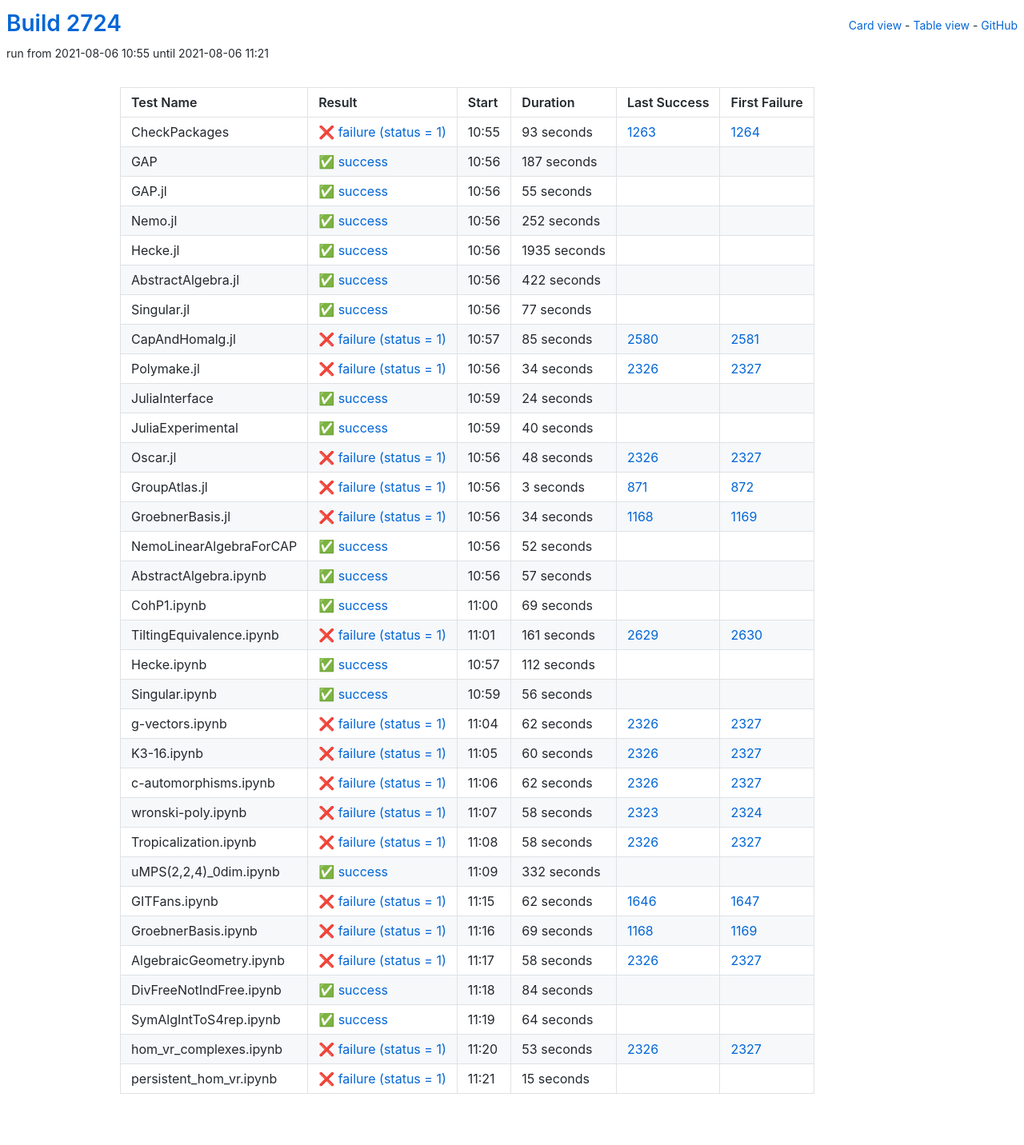
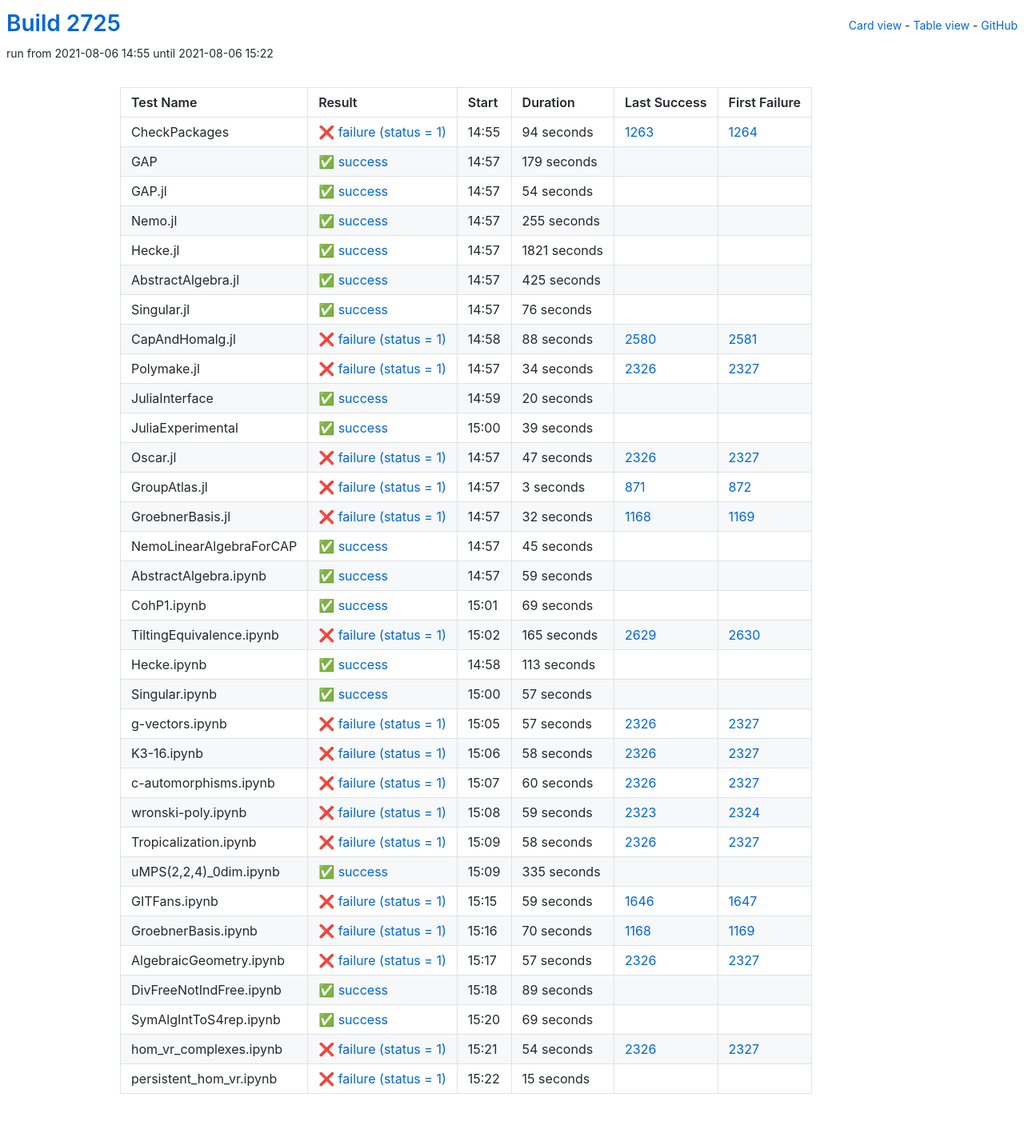
Before and after one commit to oscar-system/oscar-ci-status-stable, a Jekyll site: the page built from table.html, in a window 1280 px wide. Shown: the whole page at 80% size. Built offline with Jekyll 4.4.1, drawn with Linux system fonts in a browser that asks for light colours.

Commit message:
Build #2725

```diff
--- a/_data/ci.yml
+++ b/_data/ci.yml
@@ -1,6 +1,6 @@
 ---
-build: 2724
-build_url: https://oscarci.mathematik.uni-kl.de/job/oscar-stable/2724/
+build: 2725
+build_url: https://oscarci.mathematik.uni-kl.de/job/oscar-stable/2725/
 job: oscar-stable
 organization: oscar-system
 repo: oscar-ci-status-stable
@@ -8,104 +8,104 @@ repourl: https://github.com/oscar-system/oscar-ci-status-stable
 tests:
 - name: CheckPackages
   id: checkpackages
-  log: https://oscarci.mathematik.uni-kl.de/job/oscar-stable/2724/artifact/logs/build-2724/CheckPackages.log
-  start: 2021-08-06 10:55
+  log: https://oscarci.mathematik.uni-kl.de/job/oscar-stable/2725/artifact/logs/build-2725/CheckPackages.log
+  start: 2021-08-06 14:55
   success: false
   exitcode: 1
   status: failure
-  duration: 93
+  duration: 94
   last_success: 1263
   last_success_url: https://oscarci.mathematik.uni-kl.de/job/oscar-stable/1263/
   first_failure: 1264
   first_failure_url: https://oscarci.mathematik.uni-kl.de/job/oscar-stable/1264/
 - name: GAP
   id: gap
-  log: https://oscarci.mathematik.uni-kl.de/job/oscar-stable/2724/artifact/logs/build-2724/GAP.log
-  start: 2021-08-06 10:56
+  log: https://oscarci.mathematik.uni-kl.de/job/oscar-stable/2725/artifact/logs/build-2725/GAP.log
+  start: 2021-08-06 14:57
   success: true
   exitcode: 0
   status: success
-  duration: 187
+  duration: 179
   last_success: false
   last_success_url:
   first_failure: false
   first_failure_url:
 - name: GAP.jl
   id: gap-jl
-  log: https://oscarci.mathematik.uni-kl.de/job/oscar-stable/2724/artifact/logs/build-2724/GAP.jl.log
-  start: 2021-08-06 10:56
+  log: https://oscarci.mathematik.uni-kl.de/job/oscar-stable/2725/artifact/logs/build-2725/GAP.jl.log
+  start: 2021-08-06 14:57
   success: true
   exitcode: 0
   status: success
-  duration: 55
+  duration: 54
   last_success: false
   last_success_url:
   first_failure: false
   first_failure_url:
 - name: Nemo.jl
   id: nemo-jl
-  log: https://oscarci.mathematik.uni-kl.de/job/oscar-stable/2724/artifact/logs/build-2724/Nemo.jl.log
-  start: 2021-08-06 10:56
+  log: https://oscarci.mathematik.uni-kl.de/job/oscar-stable/2725/artifact/logs/build-2725/Nemo.jl.log
+  start: 2021-08-06 14:57
   success: true
   exitcode: 0
   status: success
-  duration: 252
+  duration: 255
   last_success: false
   last_success_url:
   first_failure: false
   first_failure_url:
 - name: Hecke.jl
   id: hecke-jl
-  log: https://oscarci.mathematik.uni-kl.de/job/oscar-stable/2724/artifact/logs/build-2724/Hecke.jl.log
-  start: 2021-08-06 10:56
+  log: https://oscarci.mathematik.uni-kl.de/job/oscar-stable/2725/artifact/logs/build-2725/Hecke.jl.log
+  start: 2021-08-06 14:57
   success: true
   exitcode: 0
   status: success
-  duration: 1935
+  duration: 1821
   last_success: false
   last_success_url:
   first_failure: false
   first_failure_url:
 - name: AbstractAlgebra.jl
   id: abstractalgebra-jl
-  log: https://oscarci.mathematik.uni-kl.de/job/oscar-stable/2724/artifact/logs/build-2724/AbstractAlgebra.jl.log
-  start: 2021-08-06 10:56
+  log: https://oscarci.mathematik.uni-kl.de/job/oscar-stable/2725/artifact/logs/build-2725/AbstractAlgebra.jl.log
+  start: 2021-08-06 14:57
   success: true
   exitcode: 0
   status: success
-  duration: 422
+  duration: 425
   last_success: false
   last_success_url:
   first_failure: false
   first_failure_url:
 - name: Singular.jl
   id: singular-jl
-  log: https://oscarci.mathematik.uni-kl.de/job/oscar-stable/2724/artifact/logs/build-2724/Singular.jl.log
-  start: 2021-08-06 10:56
+  log: https://oscarci.mathematik.uni-kl.de/job/oscar-stable/2725/artifact/logs/build-2725/Singular.jl.log
+  start: 2021-08-06 14:57
   success: true
   exitcode: 0
   status: success
-  duration: 77
+  duration: 76
   last_success: false
   last_success_url:
   first_failure: false
   first_failure_url:
 - name: CapAndHomalg.jl
   id: capandhomalg-jl
-  log: https://oscarci.mathematik.uni-kl.de/job/oscar-stable/2724/artifact/logs/build-2724/CapAndHomalg.jl.log
-  start: 2021-08-06 10:57
+  log: https://oscarci.mathematik.uni-kl.de/job/oscar-stable/2725/artifact/logs/build-2725/CapAndHomalg.jl.log
+  start: 2021-08-06 14:58
   success: false
   exitcode: 1
   status: failure
-  duration: 85
+  duration: 88
   last_success: 2580
   last_success_url: https://oscarci.mathematik.uni-kl.de/job/oscar-stable/2580/
   first_failure: 2581
   first_failure_url: https://oscarci.mathematik.uni-kl.de/job/oscar-stable/2581/
 - name: Polymake.jl
   id: polymake-jl
-  log: https://oscarci.mathematik.uni-kl.de/job/oscar-stable/2724/artifact/logs/build-2724/Polymake.jl.log
-  start: 2021-08-06 10:56
+  log: https://oscarci.mathematik.uni-kl.de/job/oscar-stable/2725/artifact/logs/build-2725/Polymake.jl.log
+  start: 2021-08-06 14:57
   success: false
   exitcode: 1
   status: failure
@@ -116,44 +116,44 @@ tests:
   first_failure_url: https://oscarci.mathematik.uni-kl.de/job/oscar-stable/2327/
 - name: JuliaInterface
   id: juliainterface
-  log: https://oscarci.mathematik.uni-kl.de/job/oscar-stable/2724/artifact/logs/build-2724/JuliaInterface.log
-  start: 2021-08-06 10:59
+  log: https://oscarci.mathematik.uni-kl.de/job/oscar-stable/2725/artifact/logs/build-2725/JuliaInterface.log
+  start: 2021-08-06 14:59
   success: true
   exitcode: 0
   status: success
-  duration: 24
+  duration: 20
   last_success: false
   last_success_url:
   first_failure: false
   first_failure_url:
 - name: JuliaExperimental
   id: juliaexperimental
-  log: https://oscarci.mathematik.uni-kl.de/job/oscar-stable/2724/artifact/logs/build-2724/JuliaExperimental.log
-  start: 2021-08-06 10:59
+  log: https://oscarci.mathematik.uni-kl.de/job/oscar-stable/2725/artifact/logs/build-2725/JuliaExperimental.log
+  start: 2021-08-06 15:00
   success: true
   exitcode: 0
   status: success
-  duration: 40
+  duration: 39
   last_success: false
   last_success_url:
   first_failure: false
   first_failure_url:
 - name: Oscar.jl
   id: oscar-jl
-  log: https://oscarci.mathematik.uni-kl.de/job/oscar-stable/2724/artifact/logs/build-2724/Oscar.jl.log
-  start: 2021-08-06 10:56
+  log: https://oscarci.mathematik.uni-kl.de/job/oscar-stable/2725/artifact/logs/build-2725/Oscar.jl.log
+  start: 2021-08-06 14:57
   success: false
   exitcode: 1
   status: failure
-  duration: 48
+  duration: 47
   last_success: 2326
   last_success_url: https://oscarci.mathematik.uni-kl.de/job/oscar-stable/2326/
   first_failure: 2327
   first_failure_url: https://oscarci.mathematik.uni-kl.de/job/oscar-stable/2327/
 - name: GroupAtlas.jl
   id: groupatlas-jl
-  log: https://oscarci.mathematik.uni-kl.de/job/oscar-stable/2724/artifact/logs/build-2724/GroupAtlas.jl.log
-  start: 2021-08-06 10:56
+  log: https://oscarci.mathematik.uni-kl.de/job/oscar-stable/2725/artifact/logs/build-2725/GroupAtlas.jl.log
+  start: 2021-08-06 14:57
   success: false
   exitcode: 1
   status: failure
@@ -164,44 +164,44 @@ tests:
   first_failure_url: https://oscarci.mathematik.uni-kl.de/job/oscar-stable/872/
 - name: GroebnerBasis.jl
   id: groebnerbasis-jl
-  log: https://oscarci.mathematik.uni-kl.de/job/oscar-stable/2724/artifact/logs/build-2724/GroebnerBasis.jl.log
-  start: 2021-08-06 10:56
+  log: https://oscarci.mathematik.uni-kl.de/job/oscar-stable/2725/artifact/logs/build-2725/GroebnerBasis.jl.log
+  start: 2021-08-06 14:57
   success: false
   exitcode: 1
   status: failure
-  duration: 34
+  duration: 32
   last_success: 1168
   last_success_url: https://oscarci.mathematik.uni-kl.de/job/oscar-stable/1168/
   first_failure: 1169
   first_failure_url: https://oscarci.mathematik.uni-kl.de/job/oscar-stable/1169/
 - name: NemoLinearAlgebraForCAP
   id: nemolinearalgebraforcap
-  log: https://oscarci.mathematik.uni-kl.de/job/oscar-stable/2724/artifact/logs/build-2724/NemoLinearAlgebraForCAP.log
-  start: 2021-08-06 10:56
+  log: https://oscarci.mathematik.uni-kl.de/job/oscar-stable/2725/artifact/logs/build-2725/NemoLinearAlgebraForCAP.log
+  start: 2021-08-06 14:57
   success: true
   exitcode: 0
   status: success
-  duration: 52
+  duration: 45
   last_success: false
   last_success_url:
   first_failure: false
   first_failure_url:
 - name: AbstractAlgebra.ipynb
   id: abstractalgebra-ipynb
-  log: https://oscarci.mathematik.uni-kl.de/job/oscar-stable/2724/artifact/logs/build-2724/AbstractAlgebra.ipynb.log
-  start: 2021-08-06 10:56
+  log: https://oscarci.mathematik.uni-kl.de/job/oscar-stable/2725/artifact/logs/build-2725/AbstractAlgebra.ipynb.log
+  start: 2021-08-06 14:57
   success: true
   exitcode: 0
   status: success
-  duration: 57
+  duration: 59
   last_success: false
   last_success_url:
   first_failure: false
   first_failure_url:
 - name: CohP1.ipynb
   id: cohp1-ipynb
-  log: https://oscarci.mathematik.uni-kl.de/job/oscar-stable/2724/artifact/logs/build-2724/CohP1.ipynb.log
-  start: 2021-08-06 11:00
+  log: https://oscarci.mathematik.uni-kl.de/job/oscar-stable/2725/artifact/logs/build-2725/CohP1.ipynb.log
+  start: 2021-08-06 15:01
   success: true
   exitcode: 0
   status: success
@@ -212,56 +212,68 @@ tests:
   first_failure_url:
 - name: TiltingEquivalence.ipynb
   id: tiltingequivalence-ipynb
-  log: https://oscarci.mathematik.uni-kl.de/job/oscar-stable/2724/artifact/logs/build-2724/TiltingEquivalence.ipynb.log
-  start: 2021-08-06 11:01
+  log: https://oscarci.mathematik.uni-kl.de/job/oscar-stable/2725/artifact/logs/build-2725/TiltingEquivalence.ipynb.log
+  start: 2021-08-06 15:02
   success: false
   exitcode: 1
   status: failure
-  duration: 161
+  duration: 165
   last_success: 2629
   last_success_url: https://oscarci.mathematik.uni-kl.de/job/oscar-stable/2629/
   first_failure: 2630
   first_failure_url: https://oscarci.mathematik.uni-kl.de/job/oscar-stable/2630/
 - name: Hecke.ipynb
   id: hecke-ipynb
-  log: https://oscarci.mathematik.uni-kl.de/job/oscar-stable/2724/artifact/logs/build-2724/Hecke.ipynb.log
-  start: 2021-08-06 10:57
+  log: https://oscarci.mathematik.uni-kl.de/job/oscar-stable/2725/artifact/logs/build-2725/Hecke.ipynb.log
+  start: 2021-08-06 14:58
   success: true
   exitcode: 0
   status: success
-  duration: 112
+  duration: 113
   last_success: false
   last_success_url:
   first_failure: false
   first_failure_url:
 - name: Singular.ipynb
   id: singular-ipynb
-  log: https://oscarci.mathematik.uni-kl.de/job/oscar-stable/2724/artifact/logs/build-2724/Singular.ipynb.log
-  start: 2021-08-06 10:59
+  log: https://oscarci.mathematik.uni-kl.de/job/oscar-stable/2725/artifact/logs/build-2725/Singular.ipynb.log
+  start: 2021-08-06 15:00
   success: true
   exitcode: 0
   status: success
-  duration: 56
+  duration: 57
   last_success: false
   last_success_url:
   first_failure: false
   first_failure_url:
 - name: g-vectors.ipynb
   id: g-vectors-ipynb
-  log: https://oscarci.mathematik.uni-kl.de/job/oscar-stable/2724/artifact/logs/build-2724/g-vectors.ipynb.log
-  start: 2021-08-06 11:04
+  log: https://oscarci.mathematik.uni-kl.de/job/oscar-stable/2725/artifact/logs/build-2725/g-vectors.ipynb.log
+  start: 2021-08-06 15:05
   success: false
   exitcode: 1
   status: failure
-  duration: 62
+  duration: 57
   last_success: 2326
   last_success_url: https://oscarci.mathematik.uni-kl.de/job/oscar-stable/2326/
   first_failure: 2327
   first_failure_url: https://oscarci.mathematik.uni-kl.de/job/oscar-stable/2327/
 - name: K3-16.ipynb
   id: k3-16-ipynb
-  log: https://oscarci.mathematik.uni-kl.de/job/oscar-stable/2724/artifact/logs/build-2724/K3-16.ipynb.log
-  start: 2021-08-06 11:05
+  log: https://oscarci.mathematik.uni-kl.de/job/oscar-stable/2725/artifact/logs/build-2725/K3-16.ipynb.log
+  start: 2021-08-06 15:06
+  success: false
+  exitcode: 1
+  status: failure
+  duration: 58
+  last_success: 2326
+  last_success_url: https://oscarci.mathematik.uni-kl.de/job/oscar-stable/2326/
+  first_failure: 2327
+  first_failure_url: https://oscarci.mathematik.uni-kl.de/job/oscar-stable/2327/
+- name: c-automorphisms.ipynb
+  id: c-automorphisms-ipynb
+  log: https://oscarci.mathematik.uni-kl.de/job/oscar-stable/2725/artifact/logs/build-2725/c-automorphisms.ipynb.log
+  start: 2021-08-06 15:07
   success: false
   exitcode: 1
   status: failure
@@ -270,34 +282,22 @@ tests:
   last_success_url: https://oscarci.mathematik.uni-kl.de/job/oscar-stable/2326/
   first_failure: 2327
   first_failure_url: https://oscarci.mathematik.uni-kl.de/job/oscar-stable/2327/
-- name: c-automorphisms.ipynb
-  id: c-automorphisms-ipynb
-  log: https://oscarci.mathematik.uni-kl.de/job/oscar-stable/2724/artifact/logs/build-2724/c-automorphisms.ipynb.log
-  start: 2021-08-06 11:06
+- name: wronski-poly.ipynb
+  id: wronski-poly-ipynb
+  log: https://oscarci.mathematik.uni-kl.de/job/oscar-stable/2725/artifact/logs/build-2725/wronski-poly.ipynb.log
+  start: 2021-08-06 15:08
   success: false
   exitcode: 1
   status: failure
-  duration: 62
-  last_success: 2326
-  last_success_url: https://oscarci.mathematik.uni-kl.de/job/oscar-stable/2326/
-  first_failure: 2327
-  first_failure_url: https://oscarci.mathematik.uni-kl.de/job/oscar-stable/2327/
-- name: wronski-poly.ipynb
-  id: wronski-poly-ipynb
-  log: https://oscarci.mathematik.uni-kl.de/job/oscar-stable/2724/artifact/logs/build-2724/wronski-poly.ipynb.log
-  start: 2021-08-06 11:07
-  success: false
-  exitcode: 1
-  status: failure
-  duration: 58
+  duration: 59
   last_success: 2323
   last_success_url: https://oscarci.mathematik.uni-kl.de/job/oscar-stable/2323/
   first_failure: 2324
   first_failure_url: https://oscarci.mathematik.uni-kl.de/job/oscar-stable/2324/
 - name: Tropicalization.ipynb
   id: tropicalization-ipynb
-  log: https://oscarci.mathematik.uni-kl.de/job/oscar-stable/2724/artifact/logs/build-2724/Tropicalization.ipynb.log
-  start: 2021-08-06 11:08
+  log: https://oscarci.mathematik.uni-kl.de/job/oscar-stable/2725/artifact/logs/build-2725/Tropicalization.ipynb.log
+  start: 2021-08-06 15:09
   success: false
   exitcode: 1
   status: failure
@@ -308,92 +308,92 @@ tests:
   first_failure_url: https://oscarci.mathematik.uni-kl.de/job/oscar-stable/2327/
 - name: uMPS(2,2,4)_0dim.ipynb
   id: umps-2-2-4-0dim-ipynb
-  log: https://oscarci.mathematik.uni-kl.de/job/oscar-stable/2724/artifact/logs/build-2724/uMPS-2-2-4-_0dim.ipynb.log
-  start: 2021-08-06 11:09
+  log: https://oscarci.mathematik.uni-kl.de/job/oscar-stable/2725/artifact/logs/build-2725/uMPS-2-2-4-_0dim.ipynb.log
+  start: 2021-08-06 15:09
   success: true
   exitcode: 0
   status: success
-  duration: 332
+  duration: 335
   last_success: false
   last_success_url:
   first_failure: false
   first_failure_url:
 - name: GITFans.ipynb
   id: gitfans-ipynb
-  log: https://oscarci.mathematik.uni-kl.de/job/oscar-stable/2724/artifact/logs/build-2724/GITFans.ipynb.log
-  start: 2021-08-06 11:15
+  log: https://oscarci.mathematik.uni-kl.de/job/oscar-stable/2725/artifact/logs/build-2725/GITFans.ipynb.log
+  start: 2021-08-06 15:15
   success: false
   exitcode: 1
   status: failure
-  duration: 62
+  duration: 59
   last_success: 1646
   last_success_url: https://oscarci.mathematik.uni-kl.de/job/oscar-stable/1646/
   first_failure: 1647
   first_failure_url: https://oscarci.mathematik.uni-kl.de/job/oscar-stable/1647/
 - name: GroebnerBasis.ipynb
   id: groebnerbasis-ipynb
-  log: https://oscarci.mathematik.uni-kl.de/job/oscar-stable/2724/artifact/logs/build-2724/GroebnerBasis.ipynb.log
-  start: 2021-08-06 11:16
+  log: https://oscarci.mathematik.uni-kl.de/job/oscar-stable/2725/artifact/logs/build-2725/GroebnerBasis.ipynb.log
+  start: 2021-08-06 15:16
   success: false
   exitcode: 1
   status: failure
-  duration: 69
+  duration: 70
   last_success: 1168
   last_success_url: https://oscarci.mathematik.uni-kl.de/job/oscar-stable/1168/
   first_failure: 1169
   first_failure_url: https://oscarci.mathematik.uni-kl.de/job/oscar-stable/1169/
 - name: AlgebraicGeometry.ipynb
   id: algebraicgeometry-ipynb
-  log: https://oscarci.mathematik.uni-kl.de/job/oscar-stable/2724/artifact/logs/build-2724/AlgebraicGeometry.ipynb.log
-  start: 2021-08-06 11:17
+  log: https://oscarci.mathematik.uni-kl.de/job/oscar-stable/2725/artifact/logs/build-2725/AlgebraicGeometry.ipynb.log
+  start: 2021-08-06 15:17
   success: false
   exitcode: 1
   status: failure
-  duration: 58
+  duration: 57
   last_success: 2326
   last_success_url: https://oscarci.mathematik.uni-kl.de/job/oscar-stable/2326/
   first_failure: 2327
   first_failure_url: https://oscarci.mathematik.uni-kl.de/job/oscar-stable/2327/
 - name: DivFreeNotIndFree.ipynb
   id: divfreenotindfree-ipynb
-  log: https://oscarci.mathematik.uni-kl.de/job/oscar-stable/2724/artifact/logs/build-2724/DivFreeNotIndFree.ipynb.log
-  start: 2021-08-06 11:18
+  log: https://oscarci.mathematik.uni-kl.de/job/oscar-stable/2725/artifact/logs/build-2725/DivFreeNotIndFree.ipynb.log
+  start: 2021-08-06 15:18
   success: true
   exitcode: 0
   status: success
-  duration: 84
+  duration: 89
   last_success: false
   last_success_url:
   first_failure: false
   first_failure_url:
 - name: SymAlgIntToS4rep.ipynb
   id: symalginttos4rep-ipynb
-  log: https://oscarci.mathematik.uni-kl.de/job/oscar-stable/2724/artifact/logs/build-2724/SymAlgIntToS4rep.ipynb.log
-  start: 2021-08-06 11:19
+  log: https://oscarci.mathematik.uni-kl.de/job/oscar-stable/2725/artifact/logs/build-2725/SymAlgIntToS4rep.ipynb.log
+  start: 2021-08-06 15:20
   success: true
   exitcode: 0
   status: success
-  duration: 64
+  duration: 69
   last_success: false
   last_success_url:
   first_failure: false
   first_failure_url:
 - name: hom_vr_complexes.ipynb
   id: hom-vr-complexes-ipynb
-  log: https://oscarci.mathematik.uni-kl.de/job/oscar-stable/2724/artifact/logs/build-2724/hom_vr_complexes.ipynb.log
-  start: 2021-08-06 11:20
+  log: https://oscarci.mathematik.uni-kl.de/job/oscar-stable/2725/artifact/logs/build-2725/hom_vr_complexes.ipynb.log
+  start: 2021-08-06 15:21
   success: false
   exitcode: 1
   status: failure
-  duration: 53
+  duration: 54
   last_success: 2326
   last_success_url: https://oscarci.mathematik.uni-kl.de/job/oscar-stable/2326/
   first_failure: 2327
   first_failure_url: https://oscarci.mathematik.uni-kl.de/job/oscar-stable/2327/
 - name: persistent_hom_vr.ipynb
   id: persistent-hom-vr-ipynb
-  log: https://oscarci.mathematik.uni-kl.de/job/oscar-stable/2724/artifact/logs/build-2724/persistent_hom_vr.ipynb.log
-  start: 2021-08-06 11:21
+  log: https://oscarci.mathematik.uni-kl.de/job/oscar-stable/2725/artifact/logs/build-2725/persistent_hom_vr.ipynb.log
+  start: 2021-08-06 15:22
   success: false
   exitcode: 1
   status: failure
```
Also changed, not shown: README.md.
